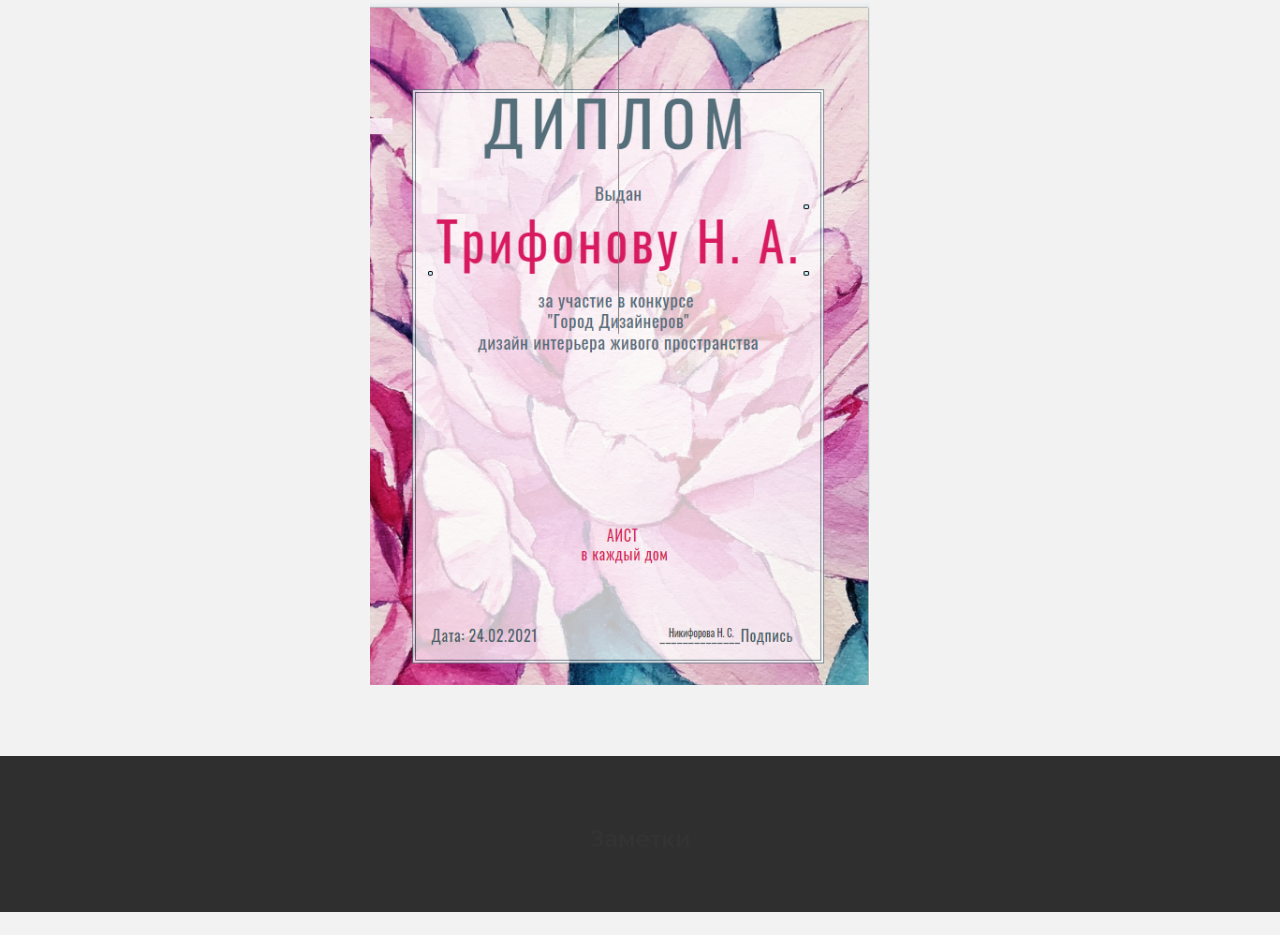
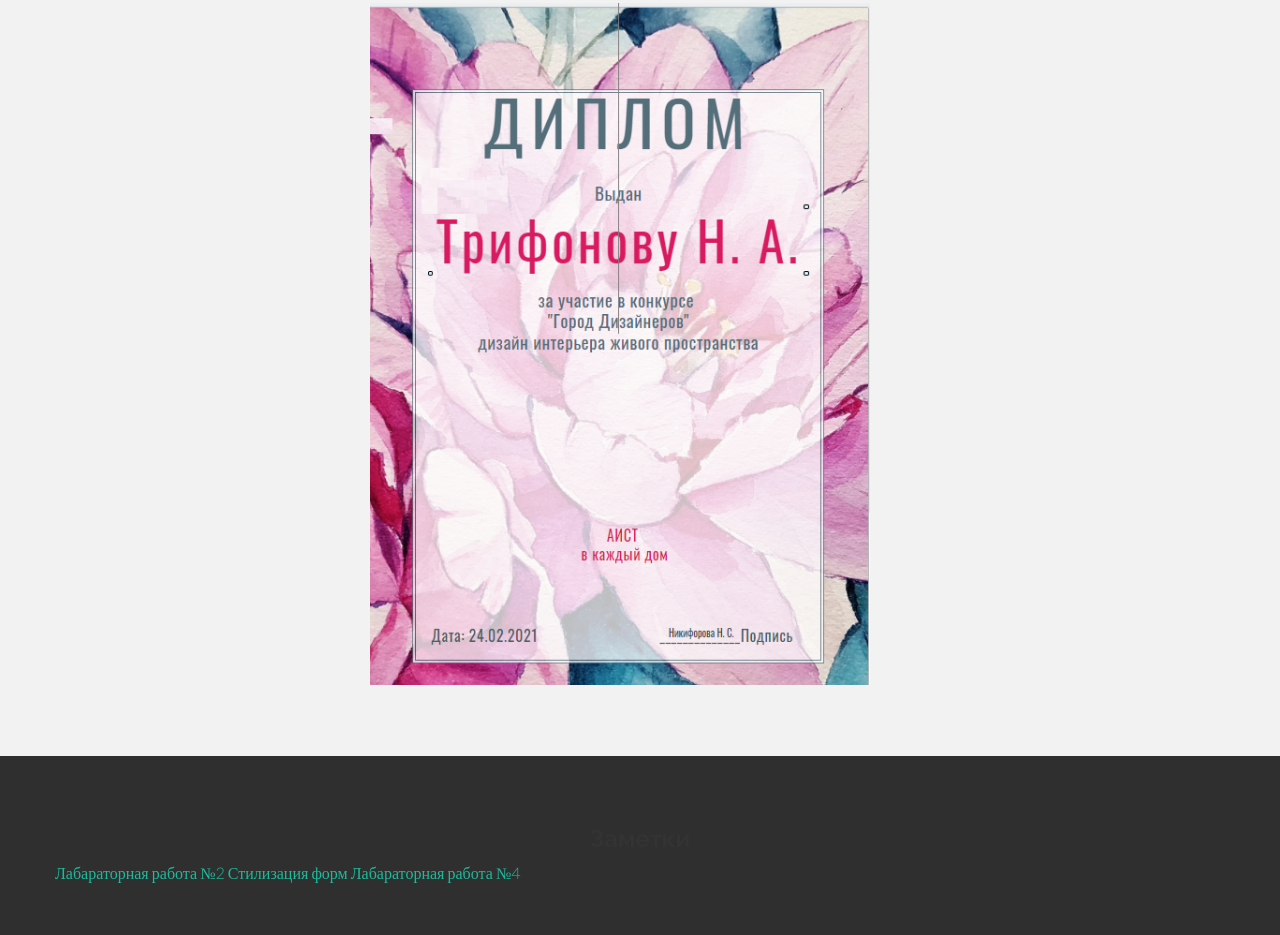
Before and after one commit to Fruzzycommon/Ghbdtn, a plain HTML site: page index.html in a window 1280 px wide. Shown: the part 3371-4306 px from the top of the page. Before the commit the page ends 4283 px from the top, so only its background shows below. Drawn offline with Linux system fonts and the light colour scheme.

Commit message:
Update index.html

```diff
--- a/index.html
+++ b/index.html
@@ -283,8 +283,9 @@
         <div class="row">
            <section id="work" name="work">
  <h3 align=center><b>Заметки</b></h3>
-
-
+<a href = "">Лабараторная работа №2</a>
+<a href = "5.2.html">Стилизация форм</a>
+ <a href = "">Лабараторная работа №4</a>
 
   </div>
 
```
